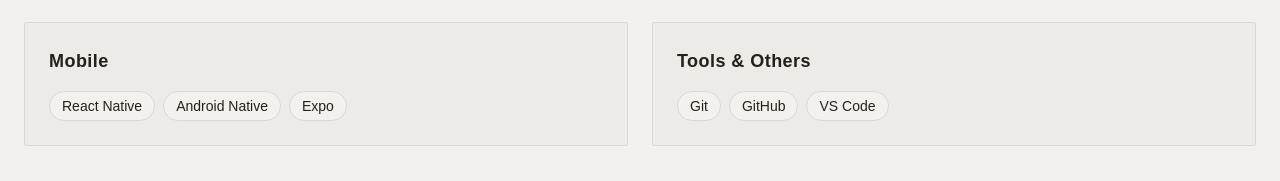
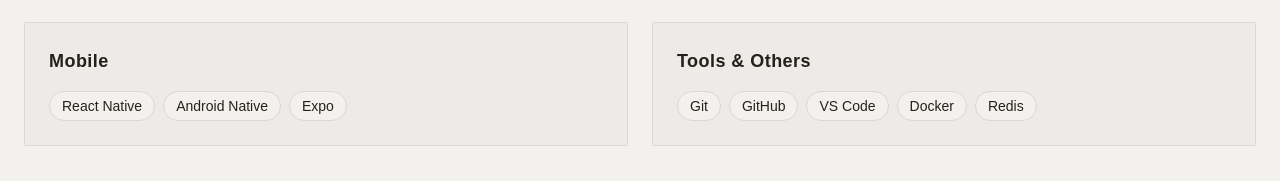
Before and after one commit to harithya/Portfolio-V2, a Next.js app: page /about in a window 1280 px wide. Shown: the part 916-1097 px from the top of the page. Built offline with nearby package versions, Linux system fonts and the light colour scheme.

Commit message:
feat: add Docker and Redis to the Tools & Others skills list on the about page.

```diff
--- a/app/about/page.tsx
+++ b/app/about/page.tsx
@@ -100,7 +100,7 @@ export default function About() {
                 },
                 {
                   category: "Tools & Others",
-                  skills: ["Git", "GitHub", "VS Code"],
+                  skills: ["Git", "GitHub", "VS Code", "Docker", "Redis"],
                 },
               ].map((group, i) => (
                 <div
```
